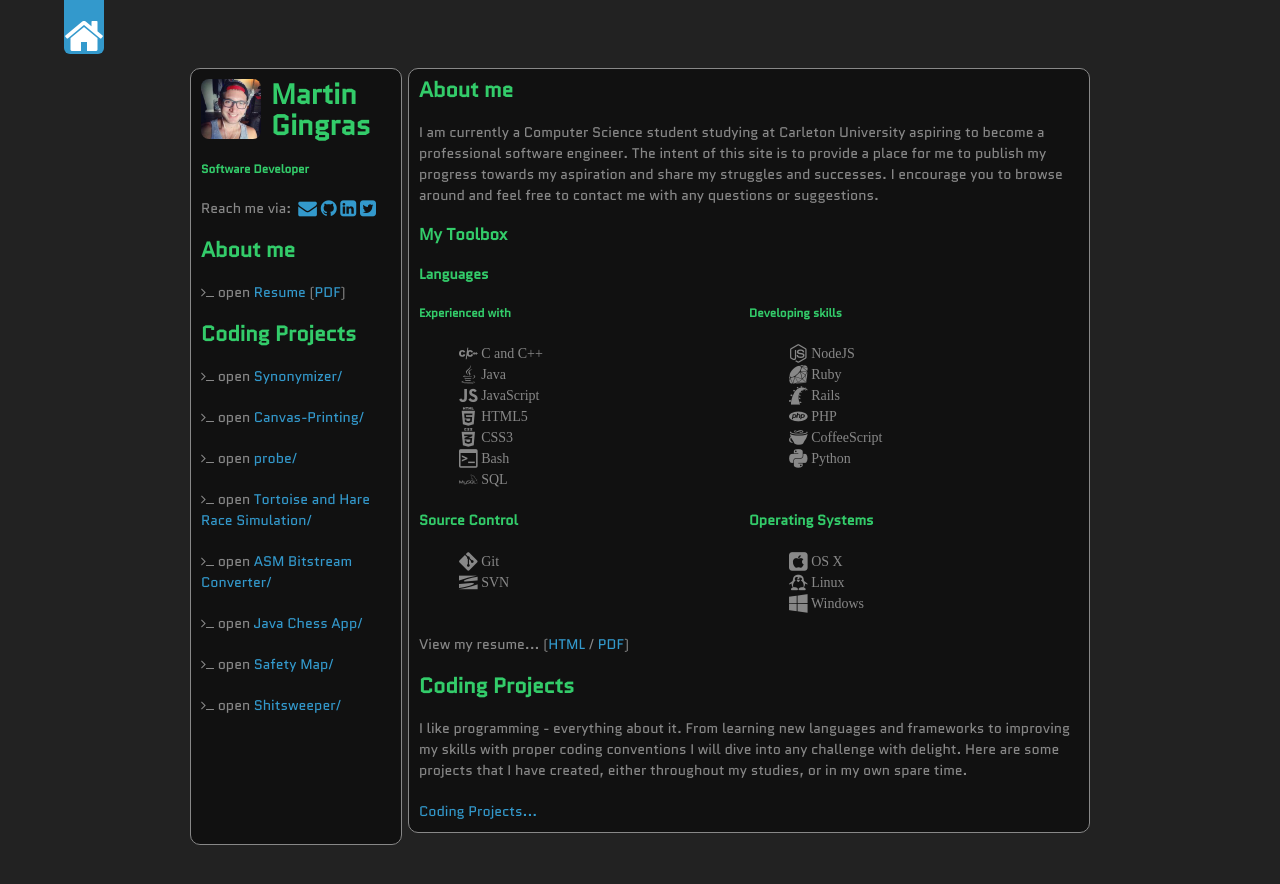
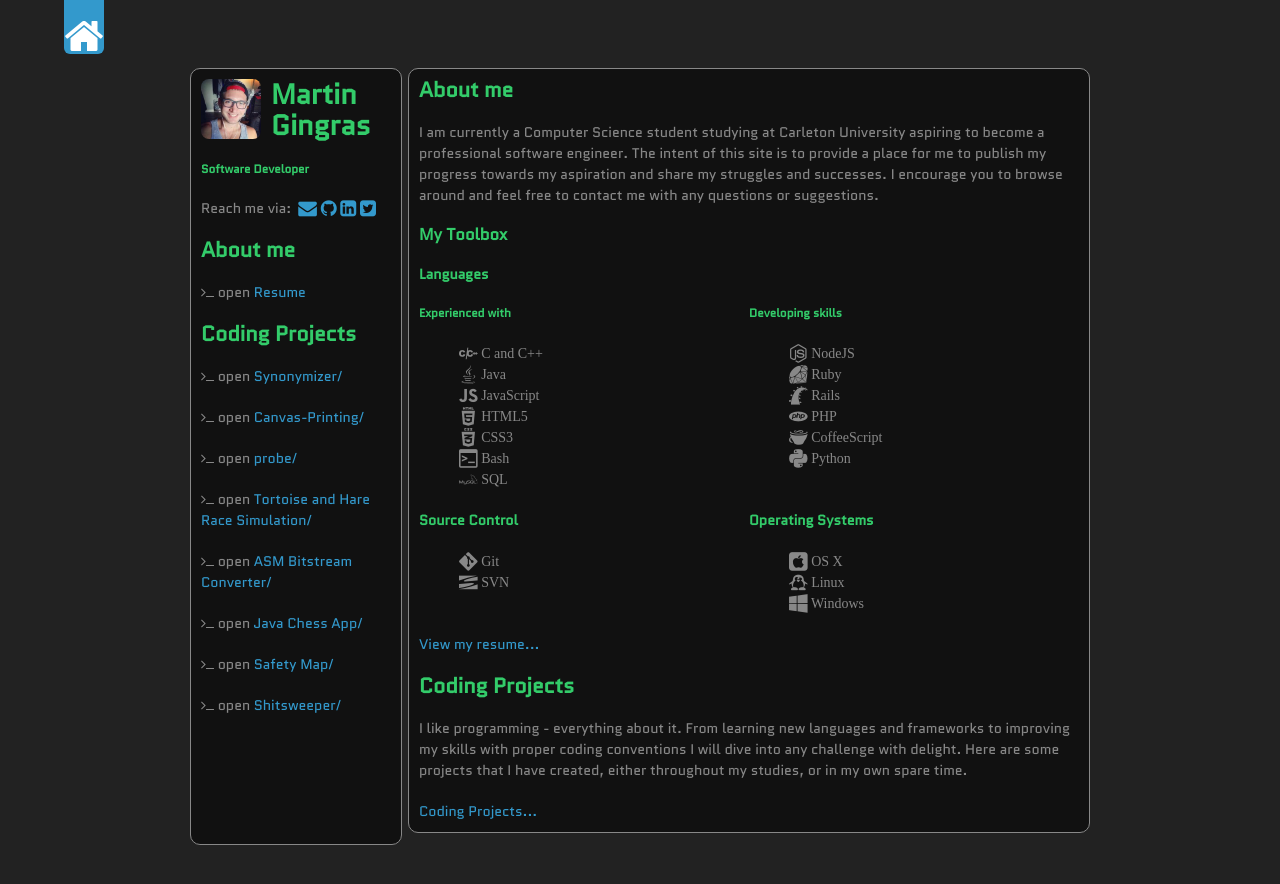
Before and after one commit to mgingras/The-old-mgingras.ca, a Jekyll site: the page built from index.html, in a window 1280 px wide. Shown: the top 884 px of the page. Built offline with Jekyll 4.4.1, drawn with Linux system fonts in a browser that asks for light colours; some web fonts are replaced; Markdown is read by kramdown in place of the engine named in the settings.

Commit message:
got rid of html resume

```diff
--- a/_includes/home.html
+++ b/_includes/home.html
@@ -47,7 +47,7 @@
   </div>
 </div>
 <div style="width:100%;float:left;">
-  <nav><p>View my resume... (<a href="/resume/">HTML</a> / <a href="/resume/resume.pdf">PDF</a>)</p></nav>
+  <nav><p><a href="/resume/resume.pdf">View my resume...</a></p></nav>
 </div>
 <div style="float:left;">
   <h2>Coding Projects</h2>
--- a/_includes/sidebar.html
+++ b/_includes/sidebar.html
@@ -9,7 +9,7 @@
   </p>
   <h2>About me</h2>
   <nav>
-  	<p><i class="icon-terminal"></i> open <a href="/resume">Resume</a> (<a href="/resume/resume.pdf">PDF</a>)</p>
+  	<p><i class="icon-terminal"></i> open <a href="/resume/resume.pdf">Resume</a></p>
   	<h2><a style="color:#33CC6A;"href="/coding">Coding Projects</a></h2>
   </nav>
   {% for project in site.categories.coding %}
```
Also changed, not shown: 2 other files.
